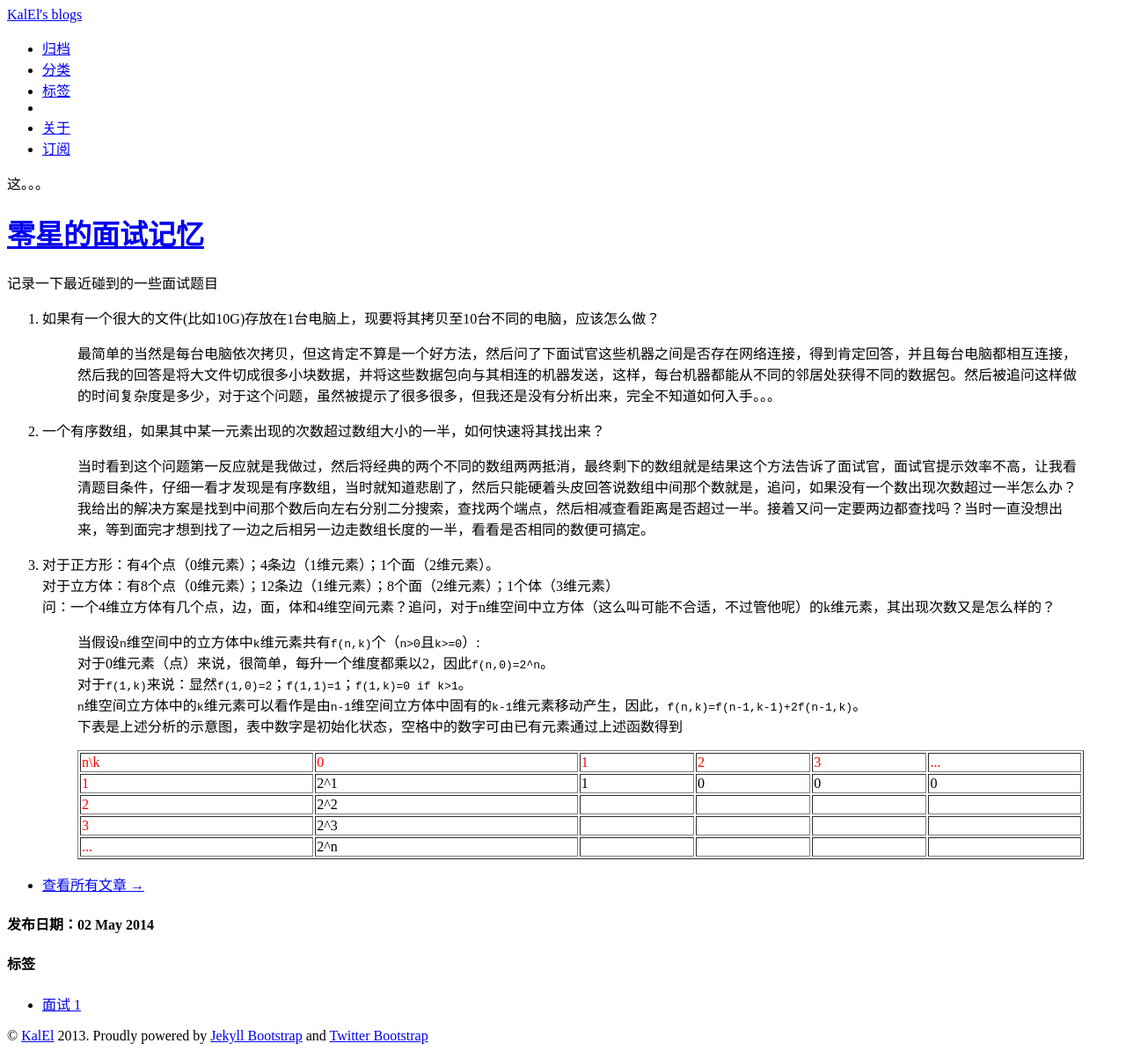
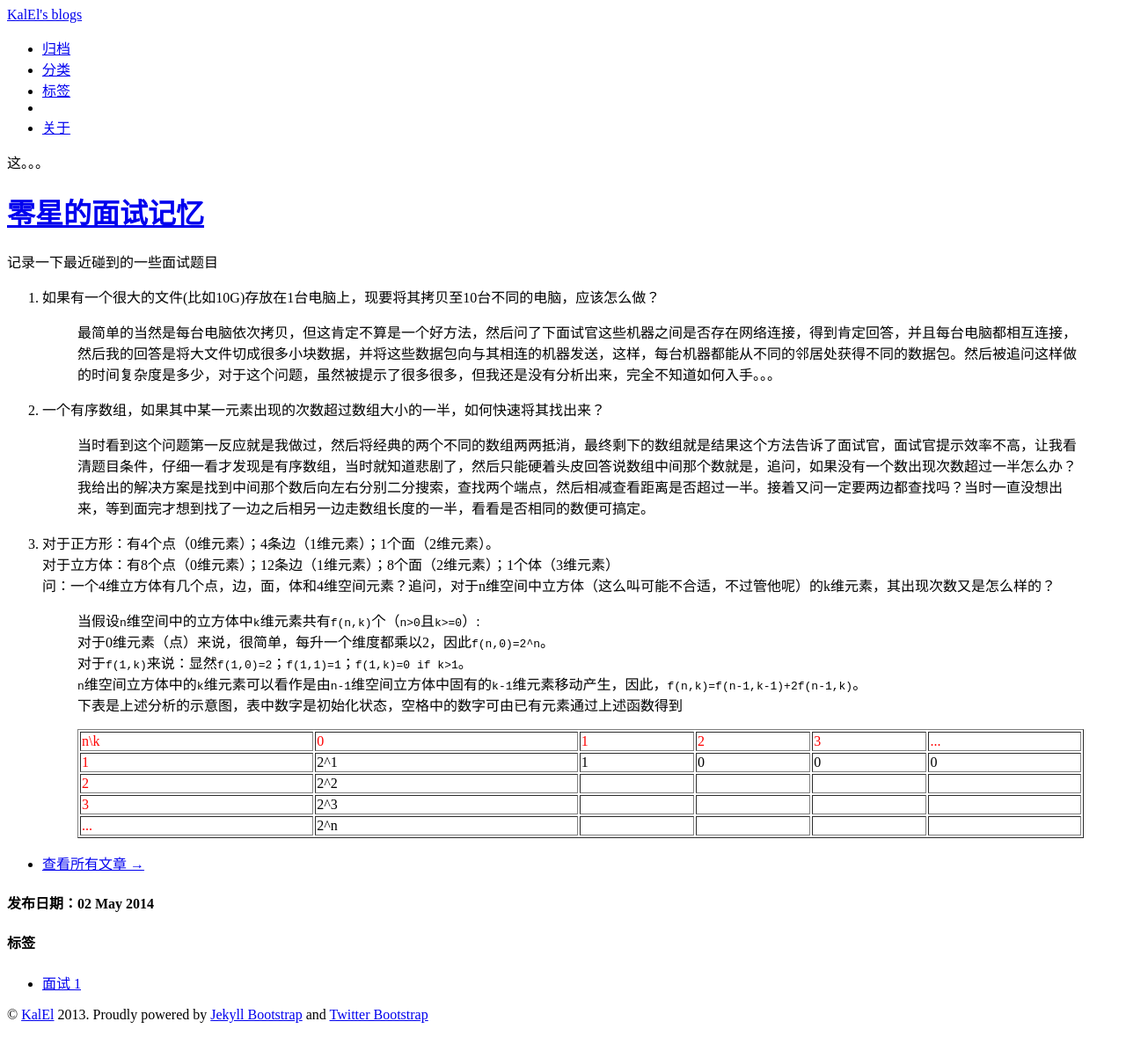
Before and after one commit to shengxc/shengxc.github.io, a Jekyll site: the page built from index.md, in a window 1280 px wide. Shown: the whole page at 88% size. Built offline with Jekyll 4.4.1, drawn with Linux system fonts in a browser that asks for light colours; nearby versions of some CDN libraries; after the commit the page ends 1179 px from its top, so only the background shows below that.

Commit message:
删除订阅

```diff
--- a/_includes/themes/twitter/default.html
+++ b/_includes/themes/twitter/default.html
@@ -55,7 +55,7 @@
             {% assign group = 'meta' %}
             {% include JB/pages_list %}
 
-            <li><a href="http://feed.zhuoqun.net/">订阅</a></li>
+            <!--<li><a href="http://feed.zhuoqun.net/">订阅</a></li>-->
           </ul>
 
           <span class="pull-right slogan"> {{ site.tagline }} </span>
```
